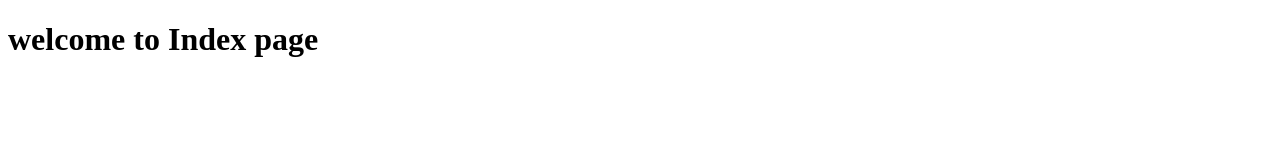
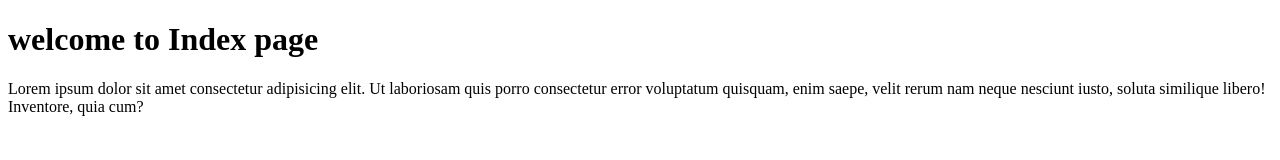
Before and after one commit to mohammadreza13771093/project, a plain HTML site: page contact.html in a window 1280 px wide. Drawn offline with Linux system fonts and the light colour scheme.

Commit message:
Add p tag to contact.html

```diff
--- a/contact.html
+++ b/contact.html
@@ -7,5 +7,6 @@
 </head>
 <body>
     <h1>welcome to Index page</h1>
+    <p>Lorem ipsum dolor sit amet consectetur adipisicing elit. Ut laboriosam quis porro consectetur error voluptatum quisquam, enim saepe, velit rerum nam neque nesciunt iusto, soluta similique libero! Inventore, quia cum?</p>
 </body>
 </html>
```
